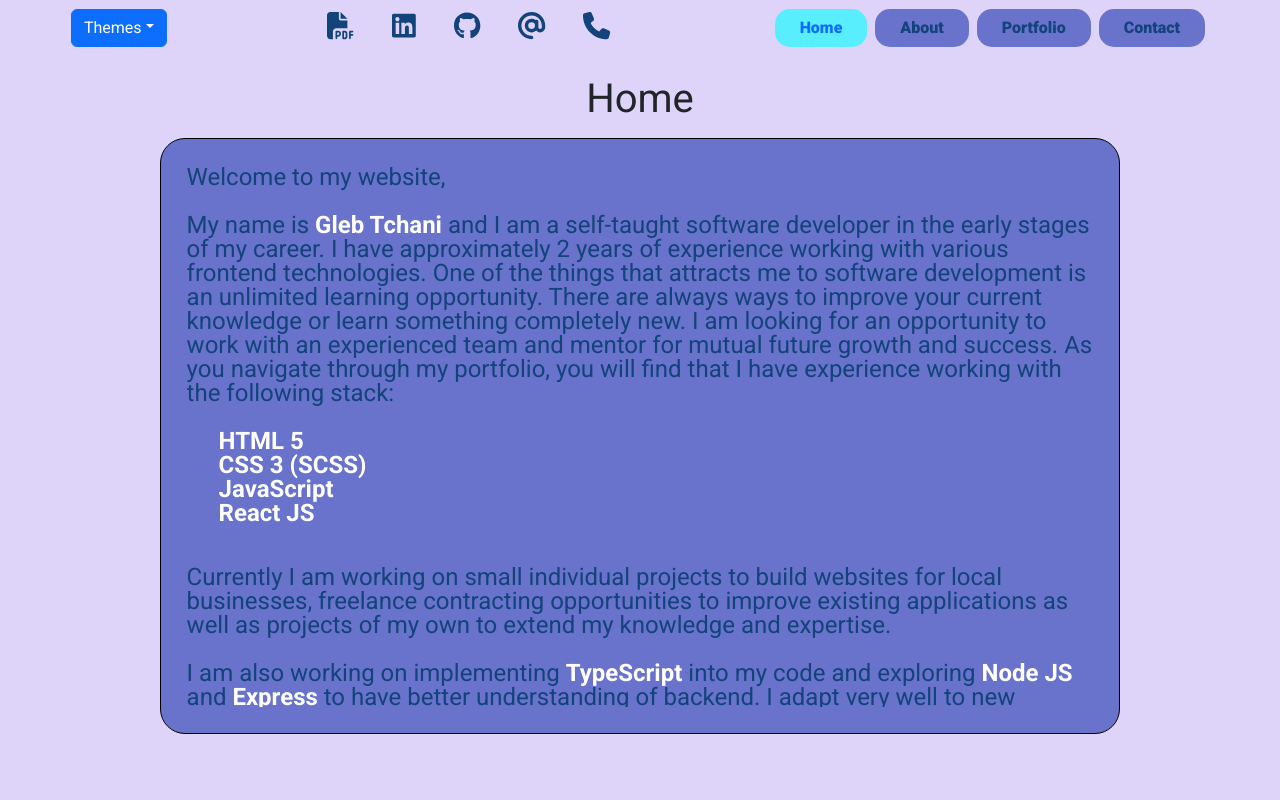
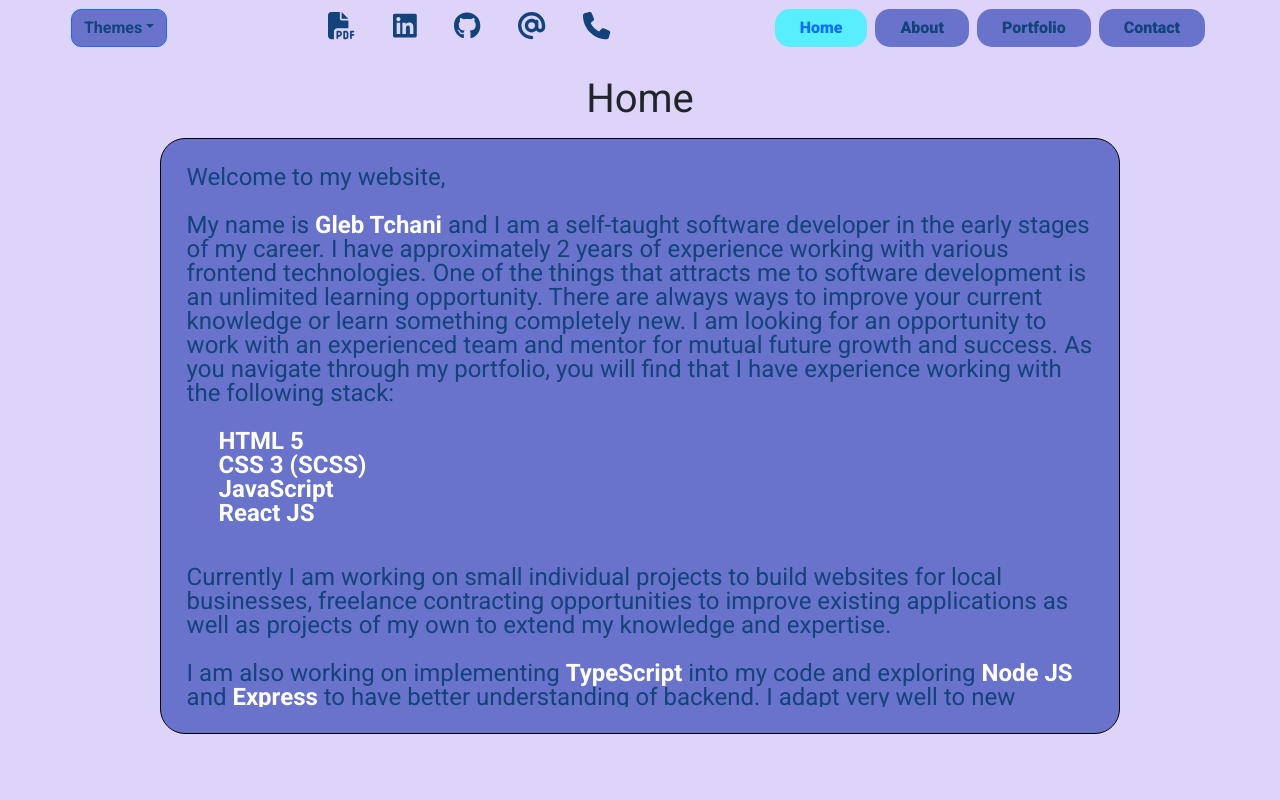
Before and after one commit to GlebTc/Portfolio, a React (Create React App) app: page / in a window 1280 px wide. Shown: the top 800 px of the page. Built offline with nearby package versions, Linux system fonts and the light colour scheme.

Commit message:
Added styling to "theme" dropdown menu

```diff
--- a/src/components/NavBar.tsx
+++ b/src/components/NavBar.tsx
@@ -58,7 +58,7 @@ const NavBar: React.FC = () => {
         <DropdownButton id="dropdown-item-button" title="Themes" >
             <Dropdown.Item onClick={handleChange} id="theme_1" as="button">Theme 1</Dropdown.Item>
             <Dropdown.Item onClick={handleChange} id="theme_2" as="button">Theme 2</Dropdown.Item>
-            <Dropdown.Item onClick={handleChange} id="theme_3"as="button">Theme 3</Dropdown.Item>
+            <Dropdown.Item onClick={handleChange} id="theme_3" as="button">Theme 3</Dropdown.Item>
         </DropdownButton>
 
             <ul className="nav__social__links">
--- a/src/sass/main.scss
+++ b/src/sass/main.scss
@@ -59,6 +59,32 @@ p {
     border-radius: 10px;
 }
 
+#dropdown-item-button {
+    background-color: var(--Btn__BGC);
+    color: var(--Text__Primary);
+    border-radius: 10px;
+    font-size: 1.2 rem;
+    font-weight: 700;
+    cursor: pointer;
+}
+
+#theme_1 {
+    background-color: rgba(92, 41, 231, 1);
+}
+
+#theme_2 {
+    background-color: rgba(144, 175, 197, 1);
+}
+
+#theme_3 {
+    background-color: rgba(170, 161, 200, 1);
+}
+
+.dropdown-menu.show {
+    padding: 0;
+    border-radius: 10px;
+}
+
 @media screen and (max-width: 800px) {
     p {
         font-size: 1.2rem;
```
